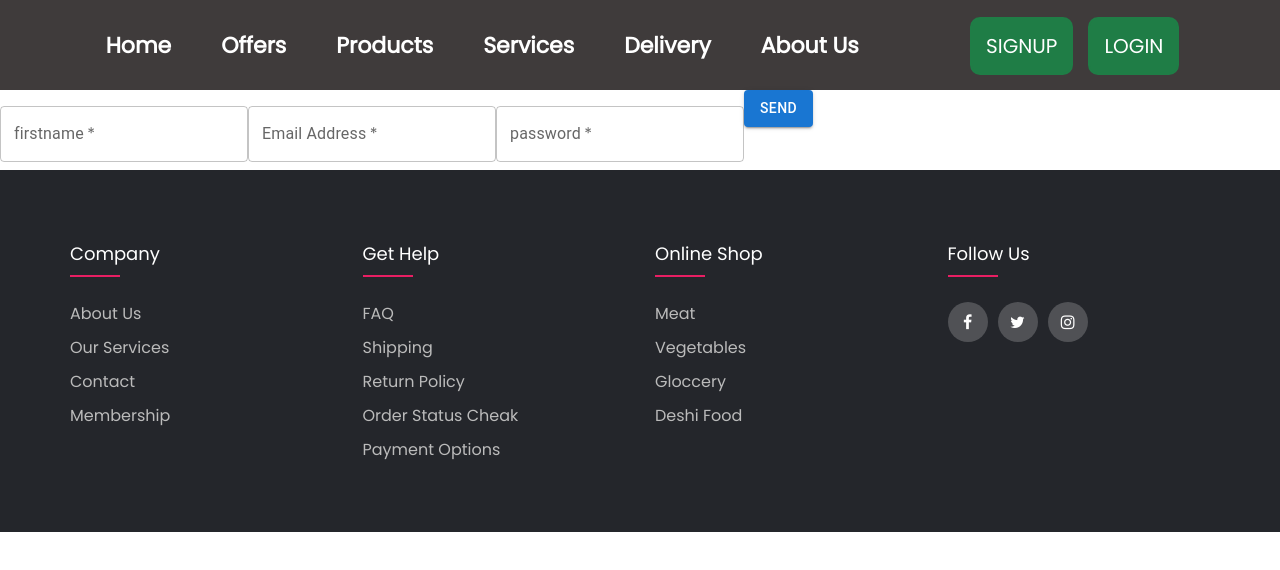
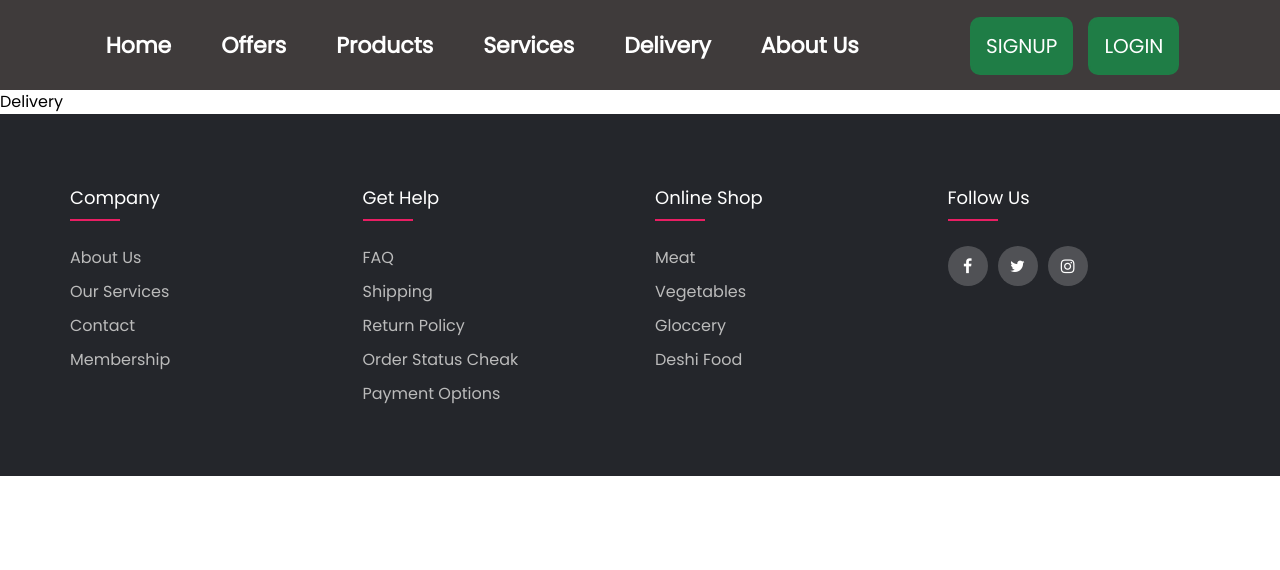
Before and after one commit to Rayhan7111/riverdalebutcher, a React (Create React App) app: page /delivery in a window 1280 px wide. Shown: the top 570 px of the page. Built offline with nearby package versions, Linux system fonts and the light colour scheme.

Commit message:
initial commit

```diff
--- a/src/Components/Delivery.js
+++ b/src/Components/Delivery.js
@@ -1,5 +1,5 @@
-import { Button, TextField } from '@mui/material'
-import { Box } from '@mui/system'
+// import { Button, TextField } from '@mui/material'
+// import { Box } from '@mui/system'
 import React, { useState } from 'react'
 
 function Delivery() {
@@ -10,16 +10,13 @@ function Delivery() {
 
   const handleData = (event) => {
     event.preventDefault();
-
-    // const form = event.target;
-    // setfirstName(form.firstName.value)
-    // setEmail(form.email.value)
-    // setPassword(form.password.value)
     console.log(firstName,email,password)
   }
 
   return (
     <div>
+    <div>Delivery</div>
+    {/* <div>
       <Box>
 
         <form onSubmit={handleData}>
@@ -63,6 +60,7 @@ function Delivery() {
         </form>
 
       </Box>
+    </div> */}
     </div>
   )
 }
--- a/src/Components/MobileNavigation.js
+++ b/src/Components/MobileNavigation.js
@@ -1,11 +1,11 @@
 import NavLinks from "./NavLinks";
 import "./Header.css";
-import {TFiMenu} from 'react-icons/tf'
+// import {TFiMenu} from 'react-icons/tf'
 
 const MobileNavigation = () => {
     return(
         <nav className= 'mobile-navigation'>
-            <TFiMenu className='hamburger' size='40px' color='white' />
+            {/* <TFiMenu className='hamburger' size='40px' color='white' /> */}
         <NavLinks/>
         </nav>
     );
```
